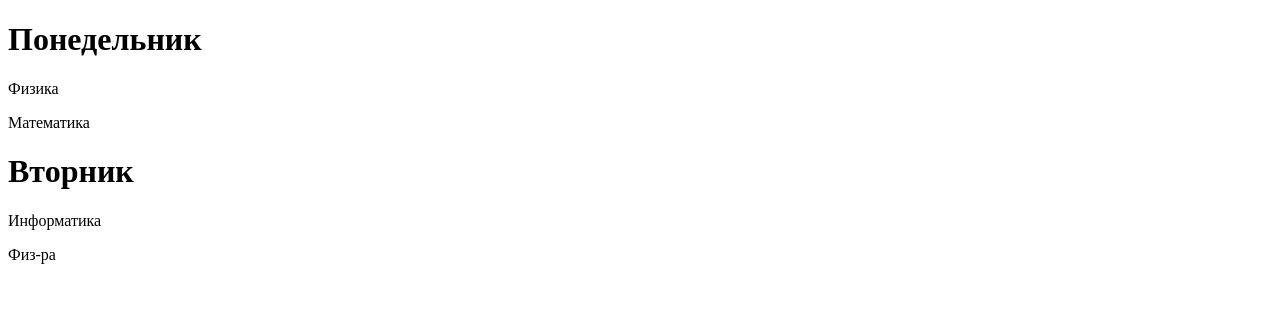
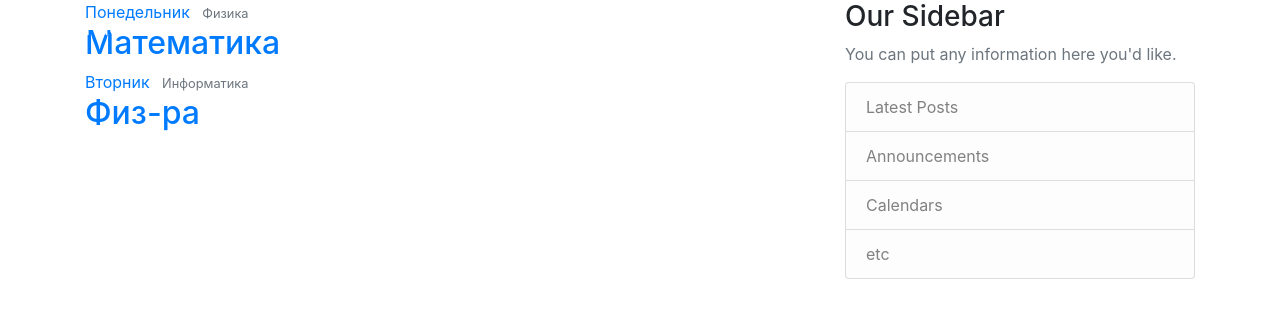
Before and after one commit to daimondy/Tyaplab, a Flask app: page / in a window 1280 px wide. Shown: the top 318 px of the page. Run offline with Flask 2, Linux system fonts and the light colour scheme; some libraries are stand-ins or nearby versions.

Commit message:
Херня

```diff
--- a/Templates/home.html
+++ b/Templates/home.html
@@ -1,8 +1,14 @@
 {% extends 'layout.html' %}
 {%  block content %}
-    {% for post in posts %}
-        <h1>{{post.day}}</h1>
-        <p>{{post.pare1}}</p>
-        <p>{{post.pare2}}</p>
+        {% for post in posts %}
+        <article class="media content-section">
+          <div class="media-body">
+            <div class="article-metadata">
+              <a class="mr-2" href="#">{{ post.day }}</a>
+              <small class="text-muted">{{ post.pare1 }}</small>
+            </div>
+            <h2><a class="article-title" href="#">{{ post.pare2 }}</a></h2>
+          </div>
+        </article>
     {% endfor %}
 {% endblock content %}
--- a/Templates/layout.html
+++ b/Templates/layout.html
@@ -1,7 +1,17 @@
 <!DOCTYPE html>
 <html lang="ru">
 <head>
+        <!-- Required meta tags -->
+    <meta charset="utf-8">
+    <meta name="viewport" content="width=device-width, initial-scale=1, shrink-to-fit=no">
+
+    <!-- Bootstrap CSS -->
+    <link rel="stylesheet" href="https://maxcdn.bootstrapcdn.com/bootstrap/4.0.0/css/bootstrap.min.css" integrity="sha384-Gn5384xqQ1aoWXA+058RXPxPg6fy4IWvTNh0E263XmFcJlSAwiGgFAW/dAiS6JXm" crossorigin="anonymous">
+
+    <link rel="stylesheet" type="text/css" href="{{ url_for('static', filename='main.css') }}">
     <meta charset="UTF-8">
+
+
     {% if title %}
     <title>Расписание - {{title}}</title>
     {% else %}
@@ -9,6 +19,53 @@
     {% endif %}
 </head>
 <body>
-    {% block content %} {% endblock %}
+
+<header class="site-header">
+      <nav class="navbar navbar-expand-md navbar-dark bg-steel fixed-top">
+        <div class="container">
+          <a class="navbar-brand mr-4" href="/">Рассписание</a>
+          <button class="navbar-toggler" type="button" data-toggle="collapse" data-target="#navbarToggle" aria-controls="navbarToggle" aria-expanded="false" aria-label="Toggle navigation">
+            <span class="navbar-toggler-icon"></span>
+          </button>
+          <div class="collapse navbar-collapse" id="navbarToggle">
+            <div class="navbar-nav mr-auto">
+              <a class="nav-item nav-link" href="/">Главная страница</a>
+              <a class="nav-item nav-link" href="/about">О сайте</a>
+            </div>
+            <!-- Navbar Right Side -->
+            <div class="navbar-nav">
+              <a class="nav-item nav-link" href="/login">Логин</a>
+              <a class="nav-item nav-link" href="/register">Регистрация</a>
+            </div>
+          </div>
+        </div>
+      </nav>
+    </header>
+    <main role="main" class="container">
+      <div class="row">
+        <div class="col-md-8">
+          {% block content %}{% endblock %}
+        </div>
+        <div class="col-md-4">
+          <div class="content-section">
+            <h3>Our Sidebar</h3>
+            <p class='text-muted'>You can put any information here you'd like.
+              <ul class="list-group">
+                <li class="list-group-item list-group-item-light">Latest Posts</li>
+                <li class="list-group-item list-group-item-light">Announcements</li>
+                <li class="list-group-item list-group-item-light">Calendars</li>
+                <li class="list-group-item list-group-item-light">etc</li>
+              </ul>
+            </p>
+          </div>
+        </div>
+      </div>
+    </main>
+
+<!-- Optional JavaScript -->
+    <!-- jQuery first, then Popper.js, then Bootstrap JS -->
+    <script src="https://code.jquery.com/jquery-3.2.1.slim.min.js" integrity="sha384-KJ3o2DKtIkvYIK3UENzmM7KCkRr/rE9/Qpg6aAZGJwFDMVNA/GpGFF93hXpG5KkN" crossorigin="anonymous"></script>
+    <script src="https://cdnjs.cloudflare.com/ajax/libs/popper.js/1.12.9/umd/popper.min.js" integrity="sha384-ApNbgh9B+Y1QKtv3Rn7W3mgPxhU9K/ScQsAP7hUibX39j7fakFPskvXusvfa0b4Q" crossorigin="anonymous"></script>
+    <script src="https://maxcdn.bootstrapcdn.com/bootstrap/4.0.0/js/bootstrap.min.js" integrity="sha384-JZR6Spejh4U02d8jOt6vLEHfe/JQGiRRSQQxSfFWpi1MquVdAyjUar5+76PVCmYl" crossorigin="anonymous"></script>
 </body>
 </html>
```
Also changed, not shown: forms.py (added), 1 other file.
